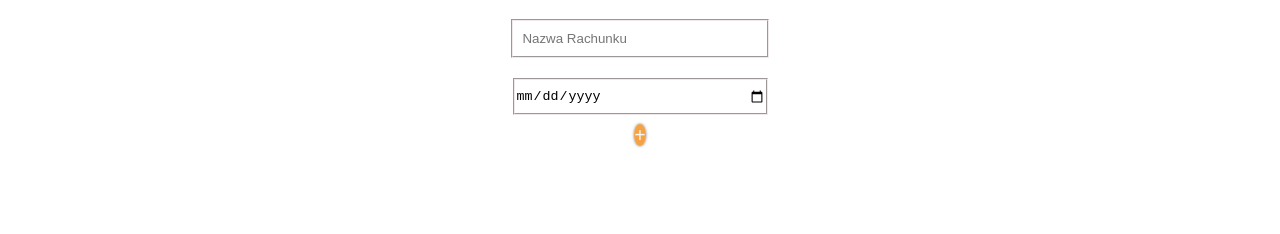
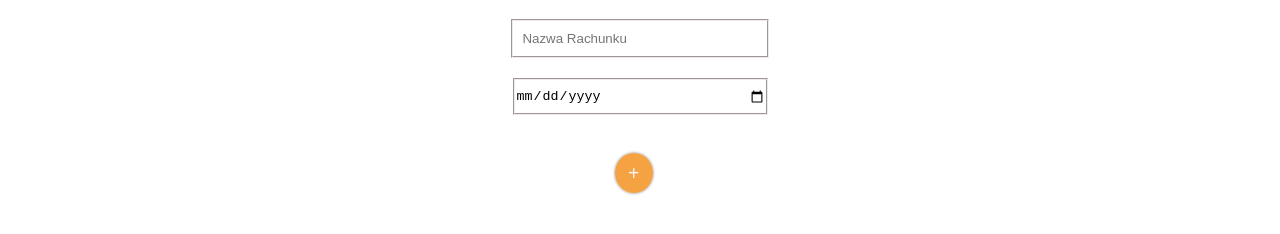
Before and after one commit to MatyldaB94/Expanso, a plain HTML site: page Add Exapnse Recipe/index.html in a window 1280 px wide. Shown: the part 202-436 px from the top of the page. Drawn offline with Linux system fonts and the light colour scheme.

Commit message:
refactor: add new margin in style.css

```diff
--- a/Add Exapnse Recipe/style.css
+++ b/Add Exapnse Recipe/style.css
@@ -63,8 +63,10 @@
     border-style: groove;
 }
 
-
 .round-button {
+    display: block;
+    width: 3%;
+    height: 40px;
     line-height: 40px;
     border-radius: 50%;
     color: #f5f5f5;
@@ -73,4 +75,6 @@
     box-shadow: 0 0 3px gray;
     font-size: 20px;
     font-weight: bold;
+    margin: 3% 48%;
+
 }
```
